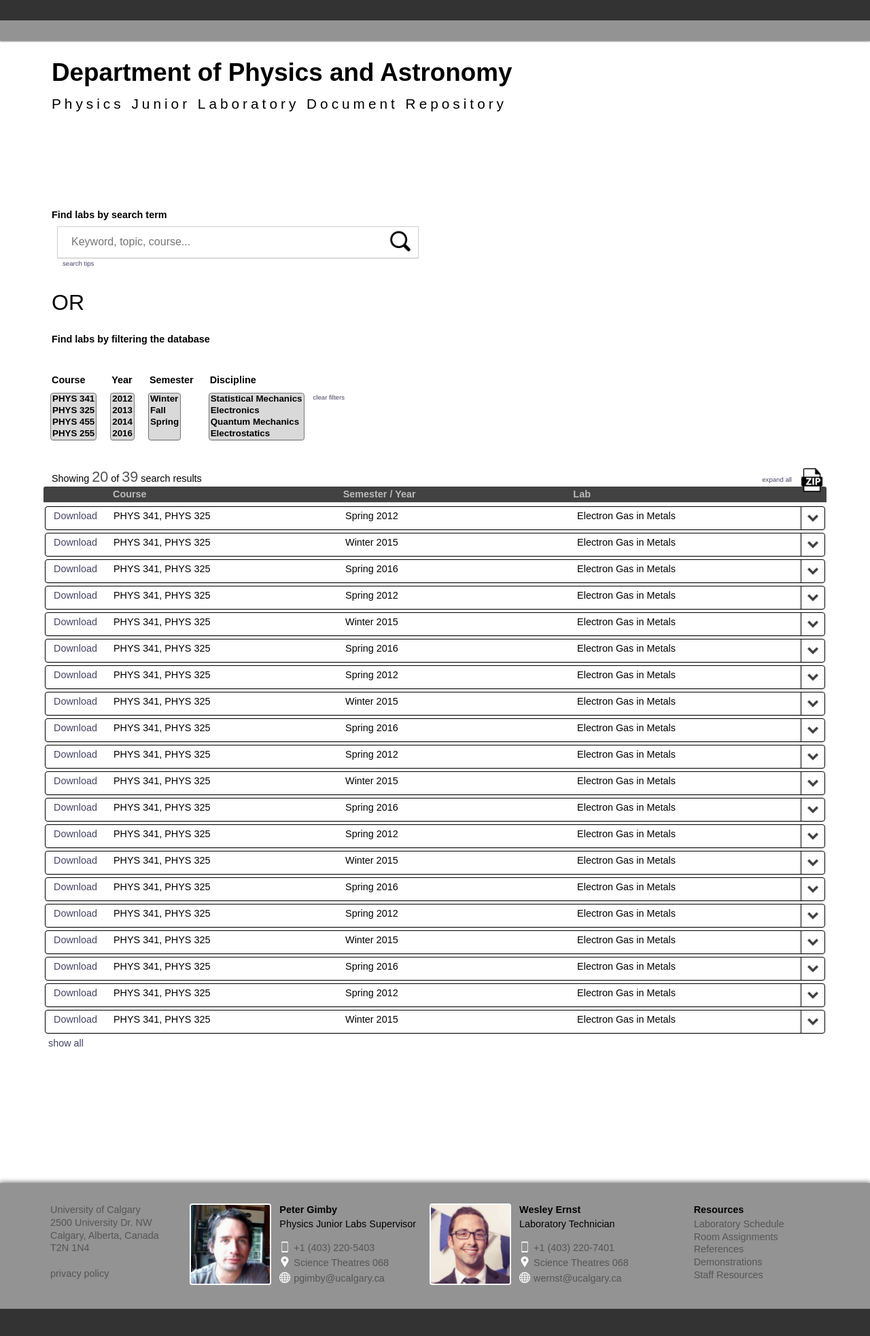
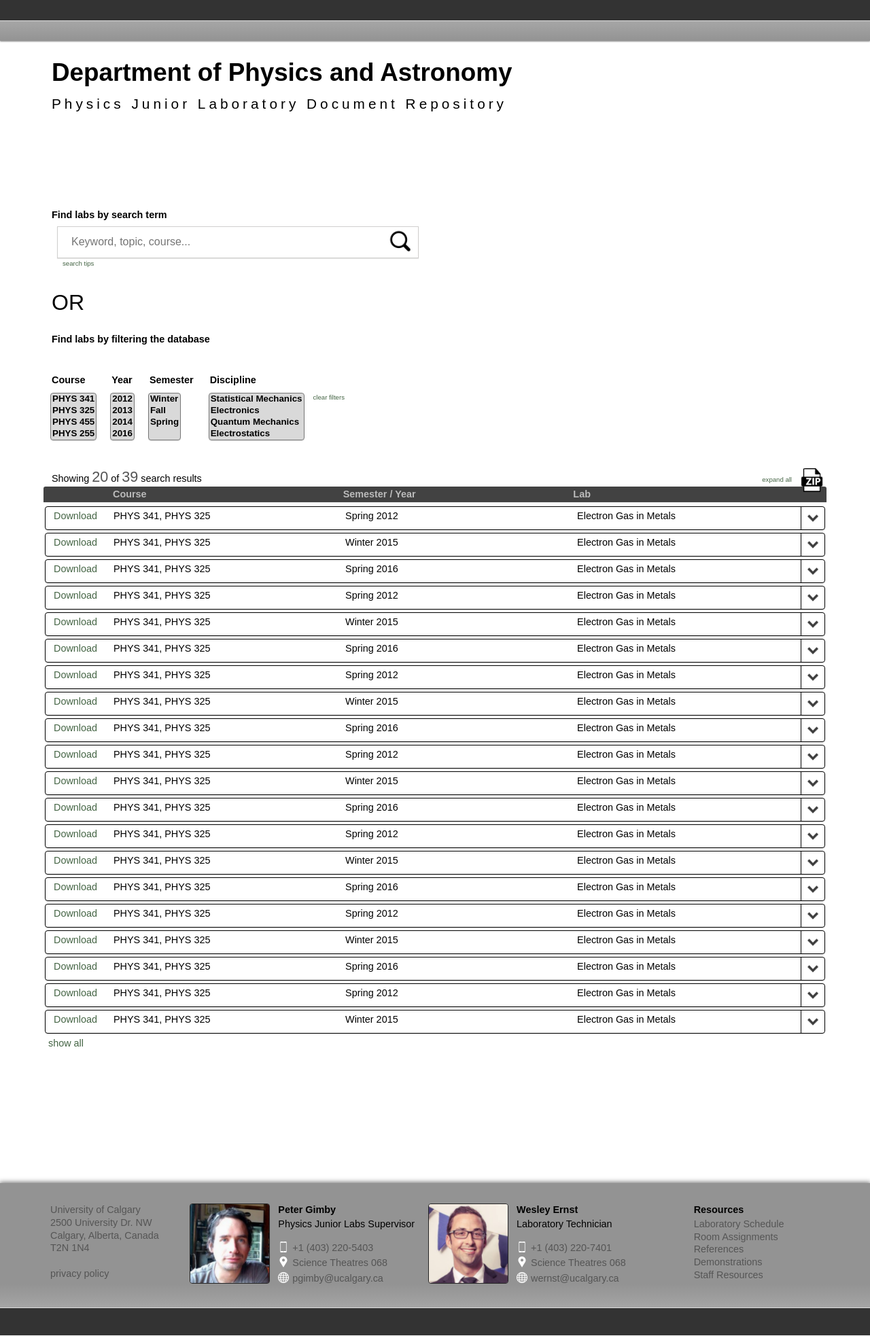
Before and after one commit to pgimby/pjl-web, a PHP site: page / in a window 1280 px wide. Shown: the whole page at 68% size. Run offline with PHP 8.4, Linux system fonts and the light colour scheme; some web fonts are replaced.

Commit message:
project done, dumping for storage

```diff
--- a/css/pjl.css
+++ b/css/pjl.css
@@ -21,7 +21,7 @@
 }
 
 a {
-	color: #454565;
+	color: #456545;
 }
 
 	a:hover {
@@ -57,7 +57,7 @@
 
 header {
 	min-height: 60px;
-	background-color: #939393;
+	background: linear-gradient(#bbbbbb, #939393);
 	box-shadow: 0 1px 2px rgba(0,0,0,.5);
 	margin-bottom: 3px;
 }
@@ -67,6 +67,7 @@
 	width: 100%;
 	background-color: #333333;
 	position: relative;
+	border-bottom: 1px solid #DDDDDD;
 }
 
 
@@ -206,17 +207,19 @@
 	font-size: .6em;
 	top: 49px;
 	left: 8px;
-	color: #454565;
+	color: #456545;
+	transition: all .3s ease;
 }
 
 	#search-help-button:hover {
-		color: #0000EE;
+		color: #009900;/*#0000EE;*/
 		cursor: pointer;
 		transition: all .3s ease;
 	}
 
 	#search-help-button:active {
-		color: #7777FF;
+		/*color: #7777FF;*/
+		opacity: .7;
 		transition: none;
 	}
 
@@ -317,17 +320,19 @@
 	top: 30px;
 	font-size: .6em;
 	height: 12px;
-	color: #454565
+	color: #456545;
+	transition: all .3s ease;
 }
 
 	#clear-filters-button:hover {
 		cursor: pointer;
-		color: #0000EE;
+		color: #009900;/*#0000EE;*/
 		transition: all .3s ease;
 	}
 
 	#clear-filters-button:active {
-		color: #7777FF;
+		/*color: #7777FF;*/
+		opacity: .7;
 		transition: none;
 	}
 
@@ -401,19 +406,21 @@
 	top: 8px;
 	font-size: .6em;
 	height: 12px;
-	color: #454565;
+	color: #456545;
 	right: 13px;
 	float: right;
+	transition: all .3s ease;
 }
 
 	#expand-all-button:hover {
 		cursor: pointer;
-		color: #0000EE;
+		color: #009900;/*#0000EE;*/
 		transition: all .3s ease;
 	}
 
 	#expand-all-button:active {
-		color: #7777FF;
+		/*color: #7777FF;*/
+		opacity: .7;
 		transition: none;
 	}
 
@@ -525,17 +532,19 @@
 	float: left;
 	font-size: .9em;
 	height: 12px;
-	color: #454565;
+	color: #456545;
+	transition: all .3s ease;
 }
 
 	#show-all-button:hover {
 		cursor: pointer;
-		color: #0000EE;
+		color: #009900;/*#0000EE;*/
 		transition: all .3s ease;
 	}
 
 	#show-all-button:active {
-		color: #7777FF;
+		/*color: #7777FF;*/
+		opacity: .7;
 		transition: none;
 	}
 
@@ -548,7 +557,7 @@
 
 footer {
 	min-height: 200px;
-	background-color: #939393;
+	background: linear-gradient(#939393, #939393, #939393, #bbbbbb);
 	box-shadow: 0 0 7px 1px rgba(0,0,0,.6);
 }
 
@@ -585,6 +594,7 @@
 	background-color: #333333;
 	position: relative;
 	bottom: -100%;
+	border-top: 1px solid #DDDDDD;
 }
 
 #footer-left {
@@ -648,7 +658,7 @@
 	width: 116px;
 	margin-right: 12px;
 	border-radius: 4px;
-	border: 2px solid #FFF;
+	border: 1px solid #252525;
 }
 
 	.staff-mugshot:hover {
@@ -866,3 +876,19 @@
 	top: 20px;
 	color: #555;
 }
+
+#zip-progress-bar progress {
+	color: #009900;
+}
+
+#zip-progress-bar progress::-webkit-progress-bar {
+	background-color: #009900;
+}
+
+#zip-progress-bar progress::-webkit-progress-value {
+	background: #009900;
+}
+
+#zip-progress-bar progress::-moz-progress-bar {
+	background: #009900;
+}
--- a/js/pjl.js
+++ b/js/pjl.js
@@ -6,7 +6,7 @@
 
 var mainxmlpath = "/data/pjl-lab-database.xml";
 var zipoutputfilename = "PJL-lab-docs.zip";
-var siteroot = "/pjl-web";
+var siteroot = "";//"/pjl-web";
 
 
 // Do __NOT__ change classes or ids without checking jQuery and D3 selectors in the JS code
```
